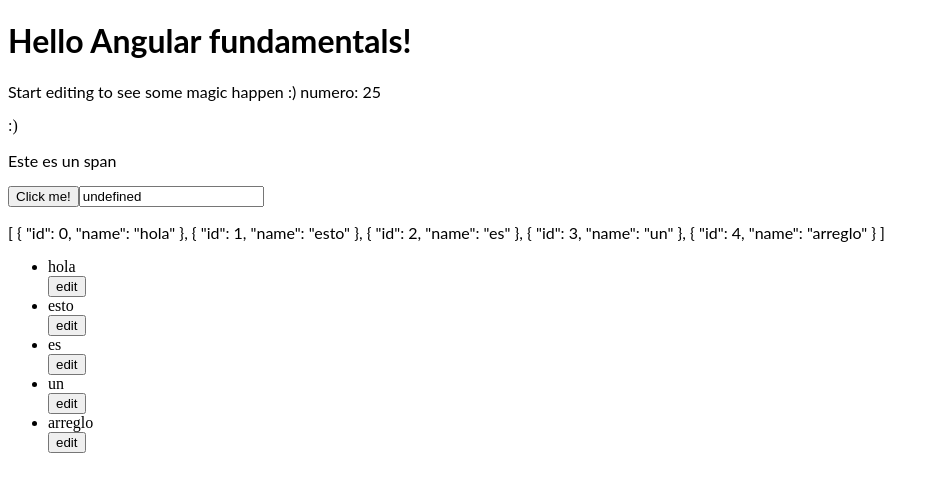
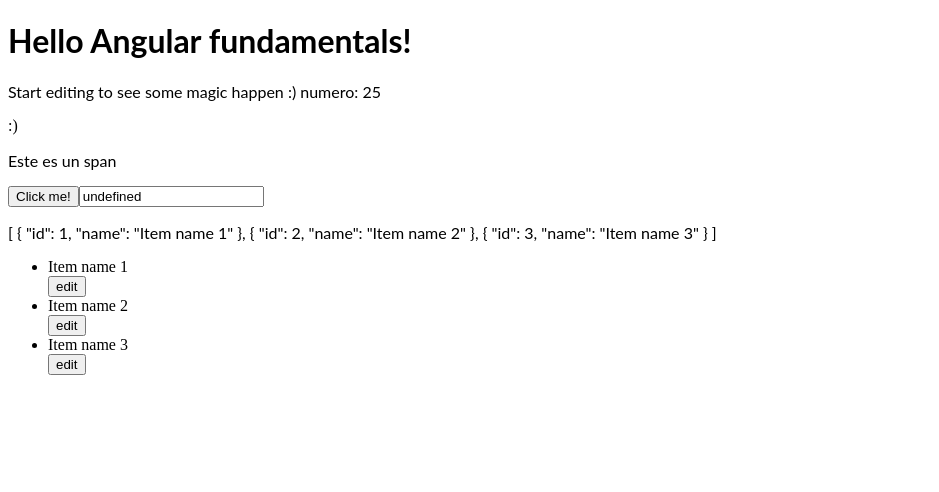
Before and after one commit to elkin0727/course-angular-fundamentals, an Angular app: page / in a window 1280 px wide. Shown: the top 492 px of the page, without its empty margins (0-939 px from the left). Built offline with nearby package versions, Linux system fonts and the light colour scheme; data requests are answered from the project's data file.

Commit message:
Add services

```diff
--- a/server/db.json
+++ b/server/db.json
@@ -1,9 +1,8 @@
 {
-  "posts": [
-    { "id": 1, "title": "json-server", "author": "typicode" }
-  ],
-  "comments": [
-    { "id": 1, "body": "some comment", "postId": 1 }
+  "items": [
+    { "id": 1, "name": "Item name 1"},
+    { "id": 2, "name": "Item name 2"},
+    { "id": 3, "name": "Item name 3"}
   ],
   "profile": { "name": "typicode" }
 }
--- a/src/app/app.component.html
+++ b/src/app/app.component.html
@@ -10,9 +10,9 @@
 <p [innerHTML]="title"></p>
 <button (click)="onClick($event)" >Click me!</button>
 <input [value]="textValue" type="text"/>
-<p [innerHTML]="data | json"></p>
+<p [innerHTML]="data | async | json"></p>
 <ul>
-  <li *ngFor="let item of data">
+  <li *ngFor="let item of data | async">
     <item (itemChange)= "refresh($event)" [item] = "item" ></item>
   </li>
 </ul>
--- a/src/app/app.component.ts
+++ b/src/app/app.component.ts
@@ -1,5 +1,7 @@
 import { Component } from '@angular/core';
 import { Item } from './model';
+import { ItemService } from './itemModule/item.service';
+import { Observable } from 'rxjs';
 
 @Component({
   selector: 'my-app',
@@ -13,13 +15,19 @@
 private isHigher: boolean;
 private title: string;
 private textValue: string;
-private data : Item[];
-  constructor (){
+
+private data: Observable<Item[]>;
+  constructor (private itemService:ItemService){
     this.numero=25;
     this.isHigher = this.isNumberHigher();
     this.title = "<span>Este es un span</span>"
     let i: number =0;
-    this.data = [ {id: i++,name: 'hola'} , {id: i++,name: 'esto'},{id: i++,name: 'es'},{id: i++,name: 'un'},{id: i++,name: 'arreglo'}];
+    //this.data = [ {id: i++,name: 'hola'} , {id: i++,name: 'esto'},{id: i++,name: 'es'},{id: i++,name: 'un'},{id: i++,name: 'arreglo'}];
+    this.data = itemService.get();
+
+    // itemService.get().then((items:Array<Item>)=>{
+    //     this.data= items;
+    // });
   }
 
   isNumberHigher(){
@@ -34,7 +42,7 @@
     console.log("clicking");
     console.log(event, this.textValue);
     this.textValue = "HOLA";
-    this.data = [...this.data,{id: 6, name: "adios"}];
+    //this.data = [...this.data,{id: 6, name: "adios"}];
   }
 
   refresh(item: Item){
--- a/src/app/app.module.ts
+++ b/src/app/app.module.ts
@@ -5,10 +5,12 @@
 import { AppComponent } from './app.component';
 import { HelloComponent } from './hello.component';
 import { ItemModule } from './itemModule/itemModule.module';
+import { ItemService } from './itemModule/item.service';
 
 @NgModule({
   imports:      [ BrowserModule, FormsModule, ItemModule ],
   declarations: [ AppComponent, HelloComponent ],
+  providers: [ ItemService ],
   bootstrap:    [ AppComponent ]
 })
 export class AppModule { }
--- /dev/null
+++ b/src/app/itemModule/item.service.ts
@@ -0,0 +1,19 @@
+import { Injectable } from "@angular/core";
+import { HttpClient } from "@angular/common/http";
+@Injectable()
+export class ItemService {
+
+    constructor(private httpClient: HttpClient){}
+
+    public get(){
+        const url = 'http://localhost:3000/items';
+        return this.httpClient.get<Item>(url);
+        // return this.httpClient.get<Item>(url).toPromise();
+        /*return [
+            { "id": 1, "name": "Item name 1"},
+            { "id": 2, "name": "Item name 2"},
+            { "id": 3, "name": "Item name 3"}
+          ];*/
+    }
+
+}
--- a/src/app/itemModule/itemModule.module.ts
+++ b/src/app/itemModule/itemModule.module.ts
@@ -1,13 +1,13 @@
 import { NgModule, Component  } from '@angular/core';
 import { FormsModule } from '@angular/forms';
 
-import {CommonModule} from '@angular/common'
-
+import {CommonModule} from '@angular/common';
+import {HttpClientModule} from '@angular/common/http';
 
 import { ItemComponent } from './../item/item.component';
 
 @NgModule({
-  imports:      [ CommonModule, FormsModule ],
+  imports:      [ CommonModule, FormsModule, HttpClientModule ],
   declarations: [ ItemComponent ],
   exports: [ ItemComponent ]
 })
```
Also changed, not shown: db-1559843794317.json (added, +19 -0 lines).
